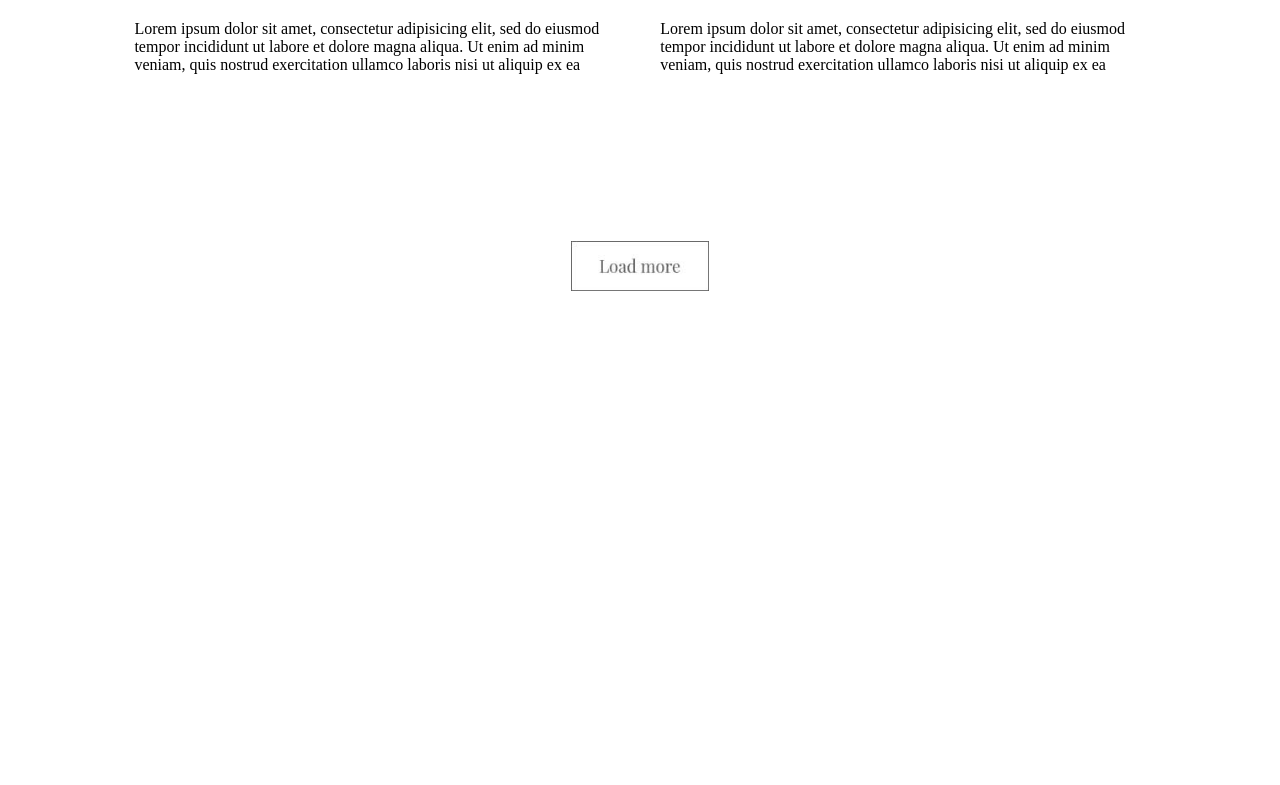
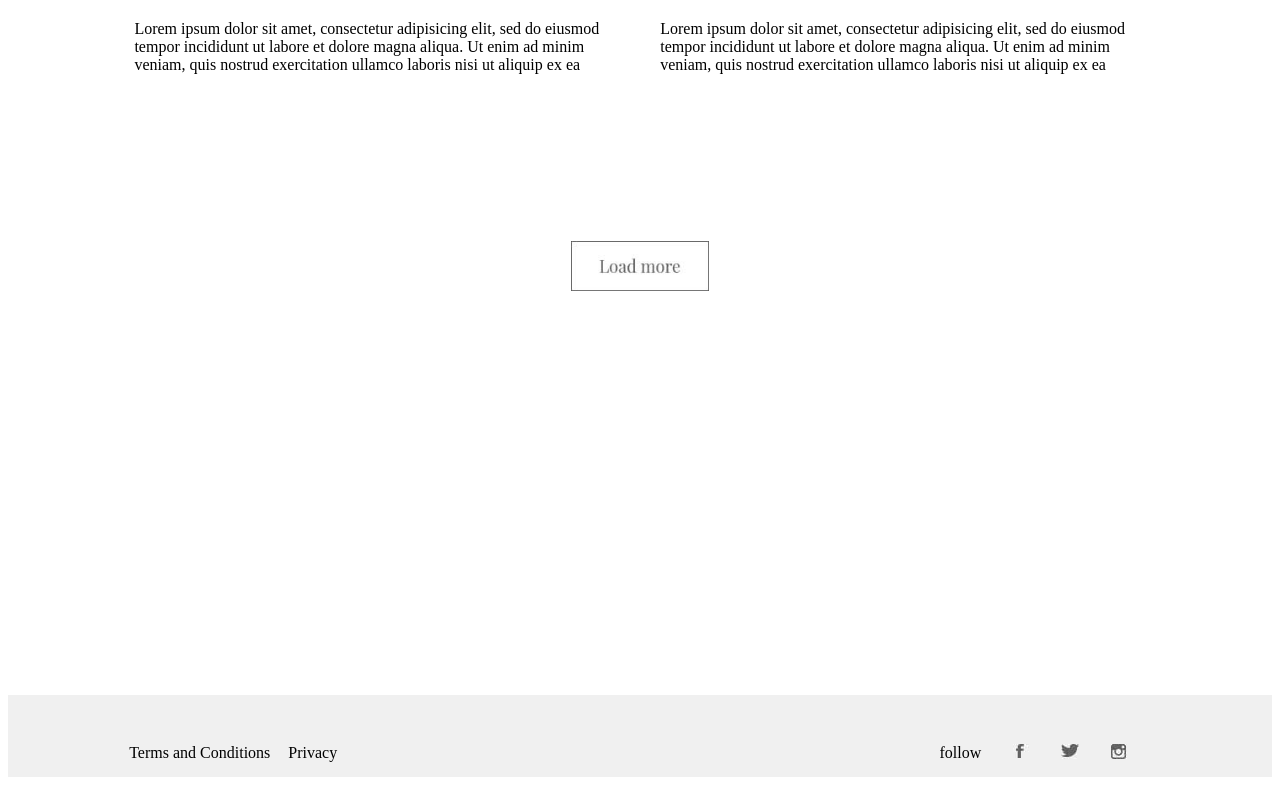
Before and after one commit to obaidul82/Hw-7-2-, a plain HTML site: page index.html in a window 1280 px wide. Shown: the part 2928-3713 px from the top of the page. Before the commit the page ends 3301 px from the top, so only its background shows below. Drawn offline with Linux system fonts and the light colour scheme.

Commit message:
Add files via upload

```diff
--- a/css/style.css
+++ b/css/style.css
@@ -125,8 +125,8 @@
 	border-bottom: 1px solid black;
     background: transparent;
     position: absolute;
-    right: 25px;
-    top: 3px;
+    right: 37px;
+    top: 8px;
 }
 .gallary {
 }
@@ -190,6 +190,7 @@
 .button_content {
 	text-align: center;
 	padding: 70px;
+	padding-bottom: 400px;
 }
 button {
 	border: none;
@@ -206,3 +207,47 @@ button img{
 button{
 	background-color: white;
 }
+.footer2{
+	background-color: #f0f0f0;
+}
+.wrapper{}
+.manu1{
+	overflow: hidden;
+	width: 30%;
+	float: left;
+	padding-top: 33px;
+    padding-bottom: 14px;
+}
+.manu1 ul{
+	list-style: none;
+}
+.manu1 ul li{
+	float: left;
+}
+.manu1 ul li a {
+	text-decoration: none;
+	color: black;
+	padding-left: 18px;
+	font-size: 16px;
+}
+.manu2{
+	width: 30%;
+    float: right;
+    overflow: hidden;
+    padding-top: 33px;
+    padding-bottom: 14px;
+}
+.manu2 ul{
+	list-style: none;
+}
+.manu2 ul li{
+	float: left;
+}
+.manu2 ul li a {
+	text-decoration: none;
+	color: black;
+	padding-left: 32px;
+}
+.manu ul li a img{
+
+}
--- a/index.html
+++ b/index.html
@@ -104,5 +104,23 @@
 			</div>
 		</div>
 	</section>
+	<section class="footer2">
+		<div class="wrapper">
+			<div class="manu1">
+				<ul>
+					<li><a href="#">Terms and Conditions</a></li>
+					<li><a href="#">Privacy</a></li>
+				</ul>
+			</div>
+			<div class="manu2">
+				<ul>
+					<li><a href="#">follow</a></li>
+					<li><a href="#"><img src="images/face.jpg"></a></li>
+					<li><a href="#"><img src="images/twitter.jpg"></a></li>
+					<li><a href="#"><img src="images/insta.jpg"></a></li>
+				</ul>
+			</div>
+		</div>
+	</section>
 </body>
 </html>
```
Also changed, not shown: images/face.jpg (added), images/follow.jpg (added), images/insta.jpg (added), images/twitter.jpg (added).
